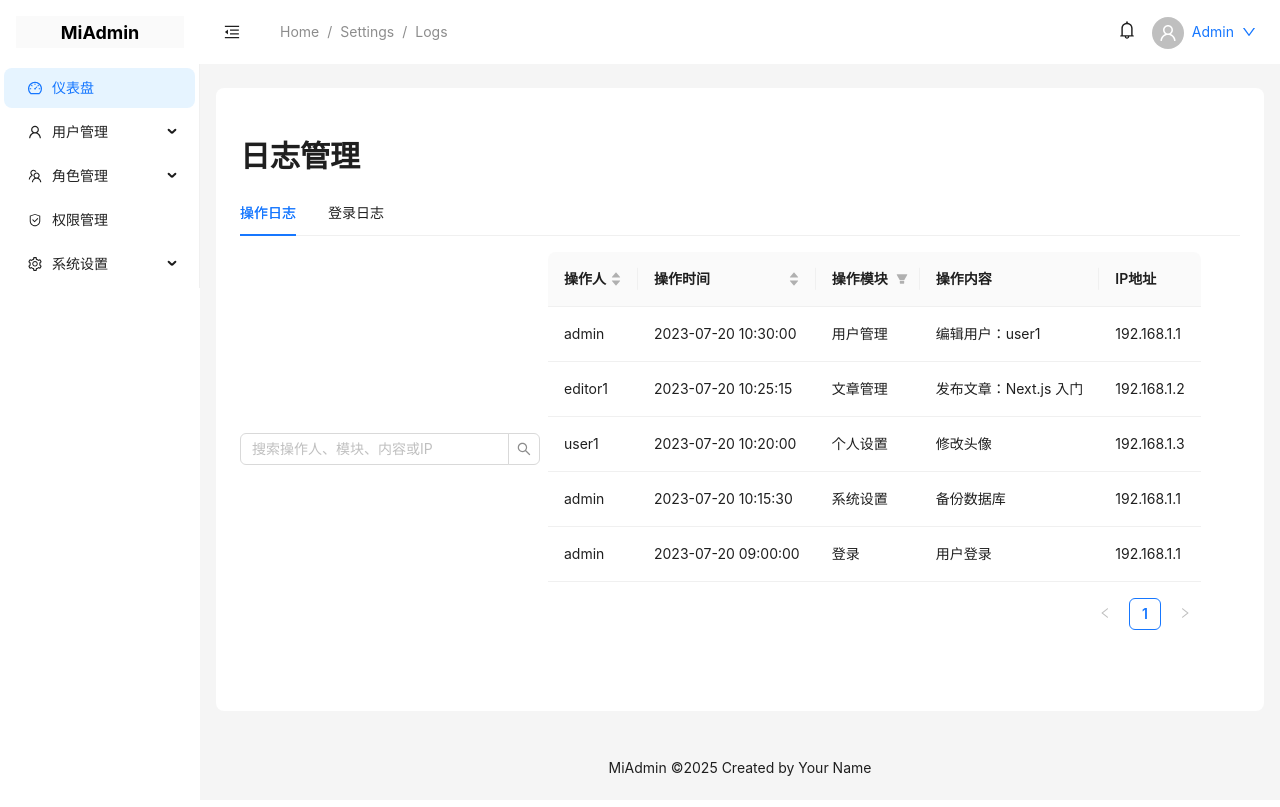
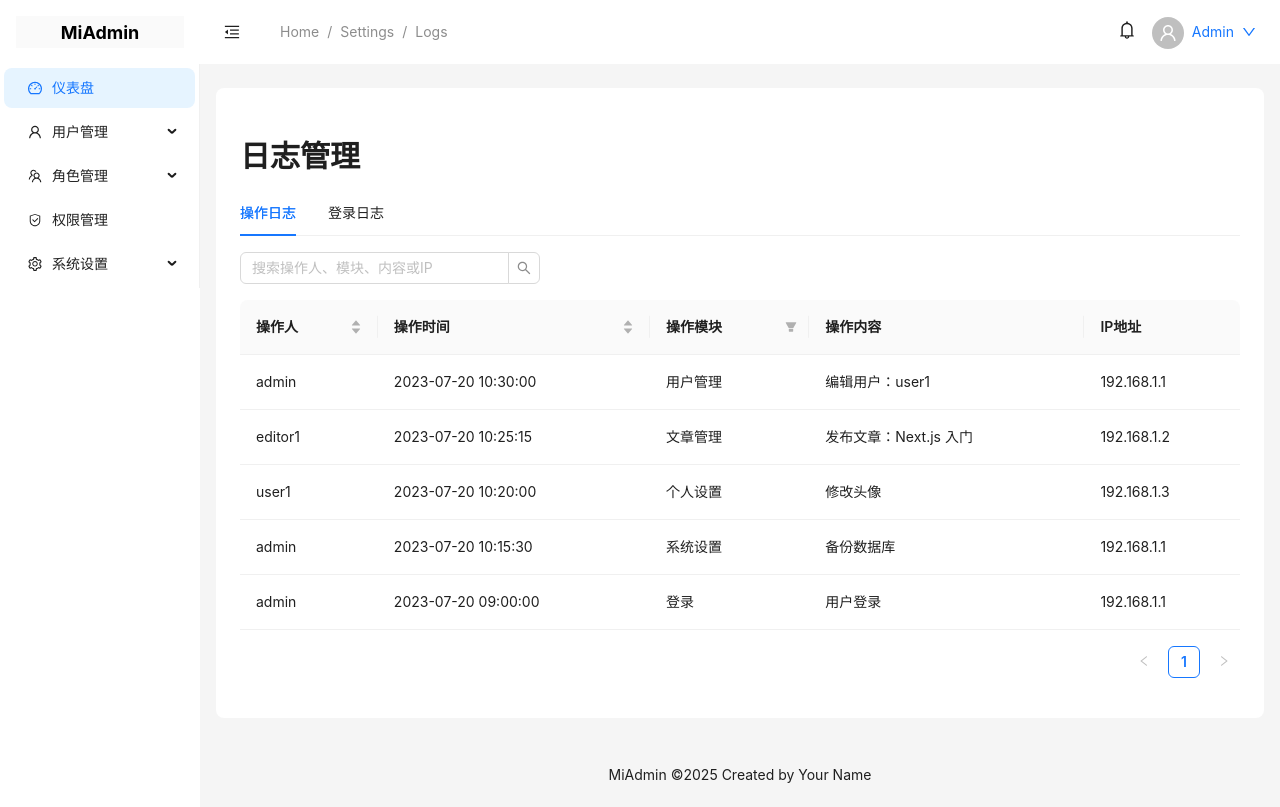
Before and after one commit to ccnuzw/miadmin, a Next.js app: page /settings/logs in a window 1280 px wide. Built offline with nearby package versions, Linux system fonts and the light colour scheme.

Commit message:
修复日志布局

```diff
--- a/app/(main)/settings/logs/page.tsx
+++ b/app/(main)/settings/logs/page.tsx
@@ -82,30 +82,34 @@ const LogsPage: React.FC = () => {
       key: 'operationLogs',
       label: '操作日志',
       children: (
-        <Space style={{ marginBottom: 16 }}>
+        <>
+          <div style={{ marginBottom: 16 }}>
             <Search
               placeholder="搜索操作人、模块、内容或IP"
               onSearch={handleOperationSearch}
               style={{ width: 300 }}
               allowClear
             />
+          </div>
           <Table columns={operationColumns} dataSource={operationLogs} rowKey="id" pagination={{ pageSize: 10 }} scroll={{ x: 'max-content' }} />
-        </Space>
+        </>
       ),
     },
     {
       key: 'loginLogs',
       label: '登录日志',
       children: (
-        <Space style={{ marginBottom: 16 }}>
+        <>
+          <div style={{ marginBottom: 16 }}>
             <Search
               placeholder="搜索用户名或IP"
               onSearch={handleLoginSearch}
               style={{ width: 300 }}
               allowClear
             />
+          </div>
           <Table columns={loginColumns} dataSource={loginLogs} rowKey="id" pagination={{ pageSize: 10 }} scroll={{ x: 'max-content' }} />
-        </Space>
+        </>
       ),
     },
   ];
```
Lines whose indentation alone changed are shown as unchanged.
